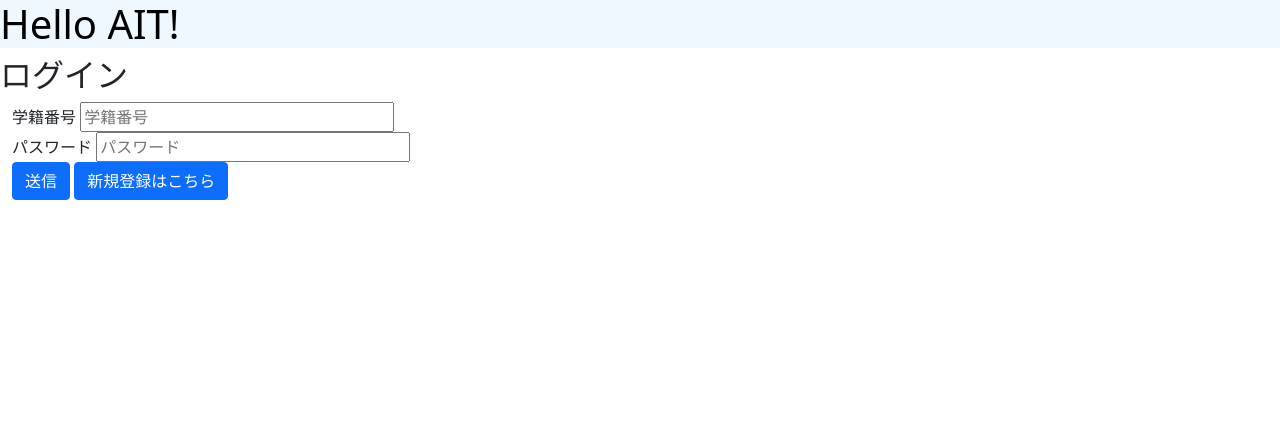
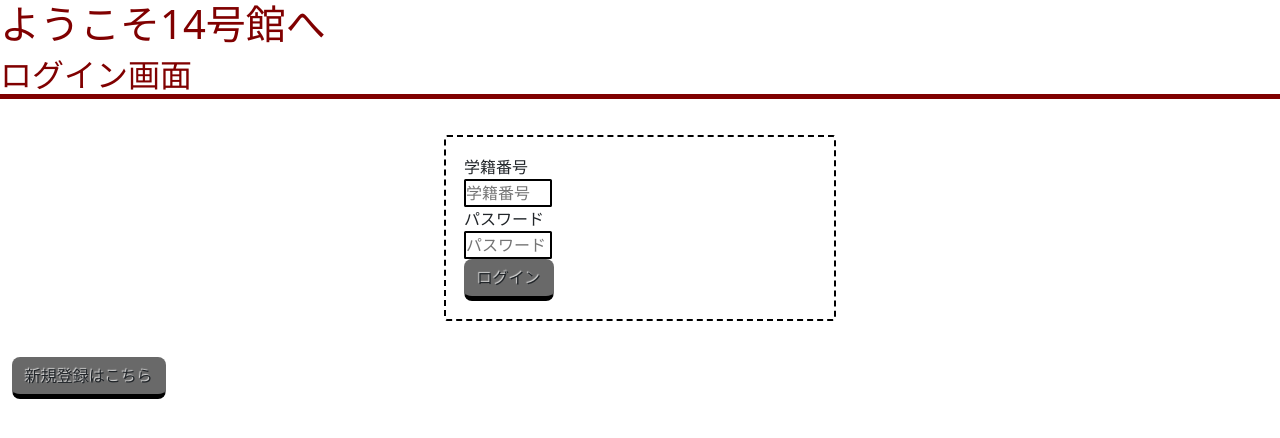
Before and after one commit to 2022AIT-OOP2-G11/ziyuukadai, a Flask app: page /login in a window 1280 px wide. Shown: the top 438 px of the page. Run offline with Flask 2, Linux system fonts and the light colour scheme; some libraries are stand-ins or nearby versions.

Commit message:
ログイン画面のデザイン中

```diff
--- a/static/login.css
+++ b/static/login.css
@@ -1,6 +1,86 @@
+body {
+    background-color: #696969;
+    font-family: "ヒラギノ角ゴ StdN", "Hiragino Kaku Gothic StdN", sans-serif;
+}
 header {
-    background-color: aliceblue;
+    background-color: #696969;
+
 }
 h1{
-    color: black;
+    color: #800000;
+
 }
+h2{
+    color: #800000;
+    border-bottom:solid;
+    border-color:#800000;
+    border-width:5px;/*5ピクセルの太さにする*/
+}
+.box{
+    margin: 2em auto;
+    padding:2em;/*内側余白*/
+    position: relative;
+    padding:1.5em !important;
+    z-index: 0;
+    background-color:white;/*背景色*/
+    width: 25em;
+}
+.box:before{
+    position: absolute;
+    border: 2px dashed black;/*破線の太さ・色*/
+    content: '';
+    display: block;
+    top: 0px;
+    bottom: 0px;
+    left: 0px;
+    right: 0px;
+    margin:4px;
+    z-index: -1;
+    border-radius:3px;
+}
+input {
+    border: 2px solid black;  /* 枠線 */
+    border-radius: 0.1em;   /* 角丸 */
+    padding: 0em;          /* 内側の余白量 */
+    background-color: white;  /* 背景色 */
+    width: 20em;             /* 横幅 */
+
+    font-size: 1em;          /* 文字サイズ */
+    line-height: 1.2;        /* 行の高さ */
+}
+
+button.btn--login.btn--emboss {
+    border-radius: 0.5em;
+    background-color: #696969;
+    text-shadow: -1px -1px 1px gainsboro;
+    border-bottom: 5px solid black;
+}
+button.btn--login.btn--cubic:hover {
+    margin-top: 3px;
+    border-bottom: 2px solid black;
+}
+.fa-position-right {
+    position: absolute;
+    top: calc(50% - .5em);
+    right: 1rem;
+}
+
+button.btn--signup.btn--emboss {
+    border-radius: 0.5em;
+    background-color: #696969;
+    text-shadow: -1px -1px 1px gainsboro;
+    border-bottom: 5px solid black;
+}
+button.btn--signup.btn--cubic:hover {
+    margin-top: 3px;
+    border-bottom: 2px solid black;
+}
+.fa-position-right {
+    position: absolute;
+    top: calc(50% - .5em);
+    right: 1rem;
+}
+
+p{
+    color: #800000;
+}
--- a/templates/login.html
+++ b/templates/login.html
@@ -10,26 +10,23 @@
     <link href="css/bootstrap.min.css" rel="stylesheet">
 </head>
 
-<header>
-    <h1>Hello AIT!</h1>
-</header>
-
 <body>
-    <h2>ログイン</h2>
+    <h1>ようこそ14号館へ</h1>
+    <h2>ログイン画面</h2>
 
     <div class="container-fluid">
         <form action="/login" method="POST">
+            <div class="box">
                 <div class="form-group">
-            <label>学籍番号</label>
+                    <div class="box-title">学籍番号</div>
                     <input type="text" class="col-3" name="student_id" id="student_id" placeholder="学籍番号">
                 </div>
                 <div class="form-group">
-            <label>パスワード</label>
+                    <div class="box-title">パスワード</div>
                     <input type="password" class="col-3" name="password" id="password" placeholder="パスワード">
                 </div>
-            <button type="submit" class="btn btn-primary" id="send">送信</button>
+                <button type="submit" class="btn btn-primarybtn btn--login btn--emboss btn--cubic" id="send">ログイン</button>
 
-            <button type="submit" class="btn btn-primary" id="move">新規登録はこちら</button>
 
 
                 <!-- <div class="elem_area"> -->
@@ -40,6 +37,10 @@
                     <p>{{message}}</p>
                     {% endif %}
                 <!-- </div> -->
+
+            </div>
+
+            <button type="submit" class="btn btn-primarybtn btn--signup btn--emboss btn--cubic" id="move">新規登録はこちら</button>
         </form>
     </div>
 
```
Lines whose indentation alone changed are shown as unchanged.
